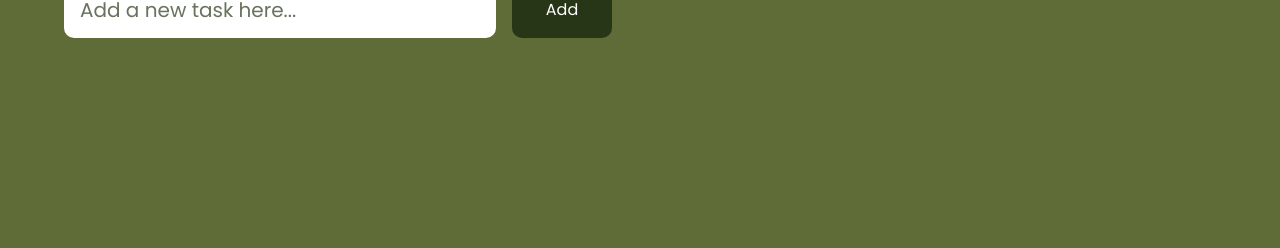
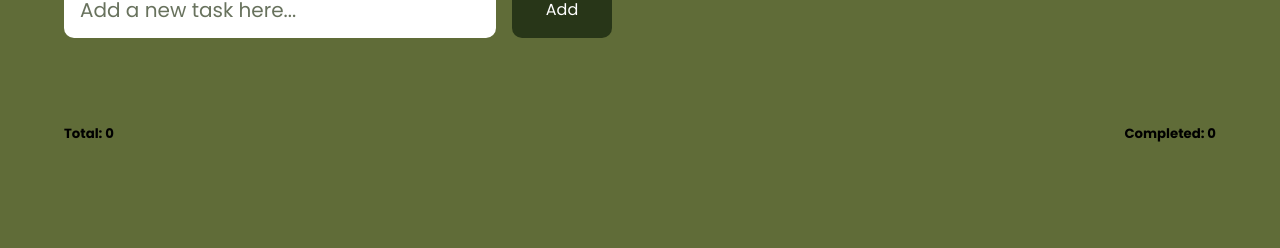
Before and after one commit to Sankalpa1997/taskflow, a React app: page / in a window 1280 px wide. Shown: the part 336-584 px from the top of the page. Built offline with nearby package versions, Linux system fonts and the light colour scheme; the HTML template or start-up script is replaced by a standard one.

Commit message:
Todo stats component added / stats functionality done

```diff
--- a/src/components/ToDo.jsx
+++ b/src/components/ToDo.jsx
@@ -1,13 +1,17 @@
 import { useState } from "react";
 import Form from "./Form";
 import ToDoList from "./ToDoList";
+import ToDoStats from "./ToDoStats";
 
 export default function ToDo() {
   const [toDos, setToDos] = useState([]);
+  const totalToDos = toDos.length;
+  const completedToDos = toDos.filter((toDo) => toDo.done).length;
   return (
     <>
       <Form toDos={toDos} setToDos={setToDos} />
       <ToDoList toDos={toDos} setToDos={setToDos} />
+      <ToDoStats totalToDos={totalToDos} completedToDos={completedToDos} />
     </>
   );
 }
--- /dev/null
+++ b/src/components/ToDoStats.jsx
@@ -0,0 +1,9 @@
+import styles from "./toDoStats.module.css";
+export default function ToDoStats({ totalToDos, completedToDos }) {
+  return (
+    <div className={`container ${styles.toDoStatsWrapper}`}>
+      <h5>Total: {totalToDos}</h5>
+      <h5>Completed: {completedToDos}</h5>
+    </div>
+  );
+}
--- /dev/null
+++ b/src/components/toDoStats.module.css
@@ -0,0 +1,4 @@
+.toDoStatsWrapper {
+    display: flex;
+    justify-content: space-between;
+}
```
